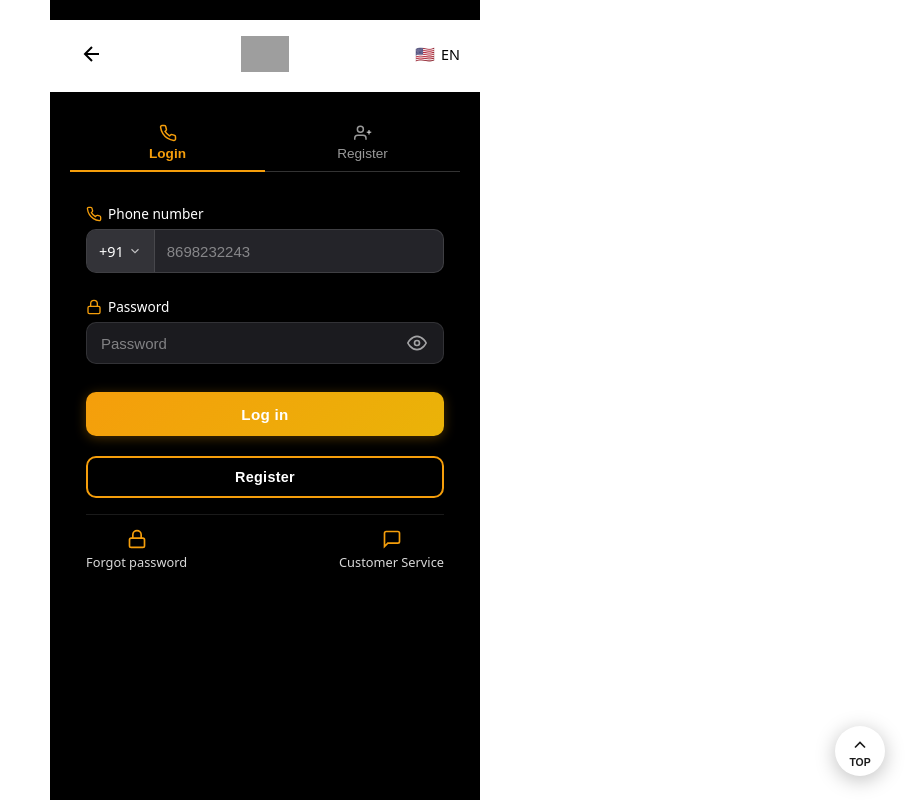
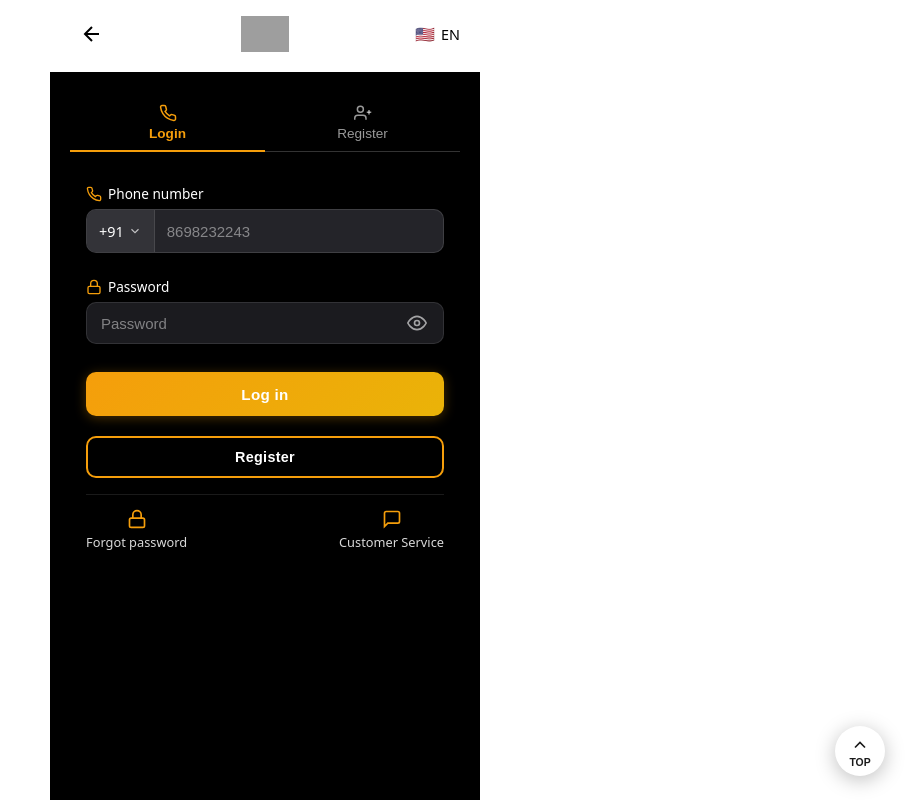
Before and after one commit to ritikgchoudhary/todaaaple, a Vue app in the folder frontend-vue/: page /login in a window 1280 px wide. Shown: the whole page, without its empty margins (375-1280 px from the left). Built offline with nearby package versions, Linux system fonts and the light colour scheme; no server answers; grey boxes are pictures that could not be loaded.

Commit message:
auto-update: sync changes 2026-03-08 06:14:01

```diff
--- a/frontend-vue/src/views/LoginView.vue
+++ b/frontend-vue/src/views/LoginView.vue
@@ -331,10 +331,10 @@ async function handleSubmit(e) {
   min-height: 100vh;
   min-height: 100dvh;
   margin: 0 auto;
-  padding: 20px 20px 24px;
+  padding: 0 20px 24px;
   padding-left: max(20px, env(safe-area-inset-left));
   padding-right: max(20px, env(safe-area-inset-right));
-  padding-top: max(20px, env(safe-area-inset-top));
+  padding-top: env(safe-area-inset-top);
   padding-bottom: max(24px, env(safe-area-inset-bottom));
   box-sizing: border-box;
   position: relative;
@@ -361,6 +361,7 @@ async function handleSubmit(e) {
   padding: 0 20px 0;
   padding-left: max(20px, env(safe-area-inset-left));
   padding-right: max(20px, env(safe-area-inset-right));
+  padding-top: env(safe-area-inset-top);
   margin-bottom: 24px;
 }
 
@@ -603,8 +604,8 @@ async function handleSubmit(e) {
 
 /* Responsive: mobile container & phone field */
 @media (max-width: 600px) {
-  .mobileContainer { padding: 0 16px; padding-left: max(16px, env(safe-area-inset-left)); padding-right: max(16px, env(safe-area-inset-right)); }
-  .head { margin-left: calc(-1 * max(16px, env(safe-area-inset-left))); margin-right: calc(-1 * max(16px, env(safe-area-inset-right))); padding: 0 16px; padding-left: max(16px, env(safe-area-inset-left)); padding-right: max(16px, env(safe-area-inset-right)); margin-bottom: 20px; }
+  .mobileContainer { padding: 0 16px 24px; padding-left: max(16px, env(safe-area-inset-left)); padding-right: max(16px, env(safe-area-inset-right)); }
+  .head { margin-left: calc(-1 * max(16px, env(safe-area-inset-left))); margin-right: calc(-1 * max(16px, env(safe-area-inset-right))); padding: 0 16px; padding-left: max(16px, env(safe-area-inset-left)); padding-right: max(16px, env(safe-area-inset-right)); padding-top: env(safe-area-inset-top); margin-bottom: 20px; }
   .formPanel { padding: 20px 16px 24px; width: 100%; }
   .fieldRow { gap: 12px; }
   .fieldRow .label { width: 90px; font-size: 0.9rem; }
@@ -613,8 +614,8 @@ async function handleSubmit(e) {
   .input { font-size: 16px; }
 }
 @media (max-width: 480px) {
-  .mobileContainer { padding: 0 12px; padding-left: max(12px, env(safe-area-inset-left)); padding-right: max(12px, env(safe-area-inset-right)); }
-  .head { margin-left: calc(-1 * max(12px, env(safe-area-inset-left))); margin-right: calc(-1 * max(12px, env(safe-area-inset-right))); padding: 0 12px; padding-left: max(12px, env(safe-area-inset-left)); padding-right: max(12px, env(safe-area-inset-right)); margin-bottom: 16px; }
+  .mobileContainer { padding: 0 12px 24px; padding-left: max(12px, env(safe-area-inset-left)); padding-right: max(12px, env(safe-area-inset-right)); }
+  .head { margin-left: calc(-1 * max(12px, env(safe-area-inset-left))); margin-right: calc(-1 * max(12px, env(safe-area-inset-right))); padding: 0 12px; padding-left: max(12px, env(safe-area-inset-left)); padding-right: max(12px, env(safe-area-inset-right)); padding-top: env(safe-area-inset-top); margin-bottom: 16px; }
   .header { padding: 10px 0 12px; }
   .logoIcon { width: 36px; height: 36px; }
   .logoDeltin { font-size: 1.3rem; }
```
